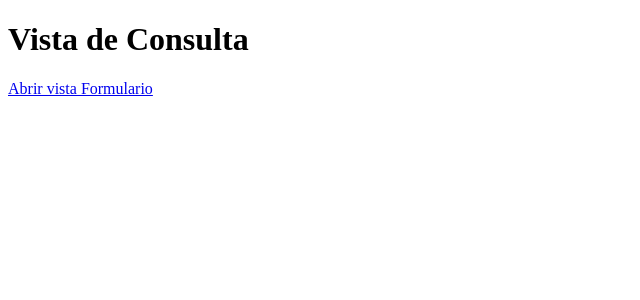
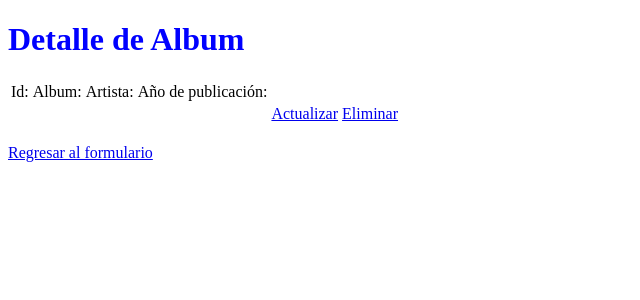
Before and after one commit to DiegoAaronS/POO206, a Flask app: template FlaskProyect/templates/consulta.html in a window 1280 px wide. Shown: the top 300 px of the page, without its empty margins (0-640 px from the left). Run offline with Flask 3, Linux system fonts and the light colour scheme; the template is opened without the code that fills it, so the values that code supplies are empty; some libraries are stand-ins or nearby versions.

Commit message:
Consultas en Flask (Python)

```diff
--- a/FlaskProyect/app.py
+++ b/FlaskProyect/app.py
@@ -16,7 +16,30 @@ mysql = MySQL(app)
 #Ruta de inicio
 @app.route('/')
 def home():
-    return render_template('formulario.html')
+    try:
+        cursor = mysql.connection.cursor()
+        cursor.execute('SELECT * FROM tb_album')
+        consultaTodo= cursor.fetchall()
+        return render_template('formulario.html', errores={}, albums=consultaTodo)
+    except Exception as e:
+        print('Error al consultar todo: '+e)
+        return render_template('formulario.html', errores={}, albums=[])
+    finally:
+        cursor.close()
+
+#Ruta de detalle
+@app.route('/detalle/<int:id>')
+def detalle(id):
+    try:
+        cursor = mysql.connection.cursor()
+        cursor.execute('SELECT * FROM tb_album WHERE id=%s',(id,))
+        consultaId= cursor.fetchone()
+        return render_template('consulta.html',album=consultaId)
+    except Exception as e:
+        print('Error al consultar por id: '+e)
+        return redirect(url_for('home'))
+    finally:
+        cursor.close()
 
 #Ruta de consulta
 @app.route('/consulta')
@@ -26,26 +49,41 @@ def consulta():
     #Ruta para el insert
 @app.route('/guardarAlbum', methods=['POST'])
 def guardar():
-    #obtener los datos para insertar
+
+    errores={}
+
     Vtitulo = request.form.get('txtTitulo', '').strip()
     Vartista = request.form.get('txtArtista', '').strip()
     Vanio = request.form.get('txtAnio', '').strip()
 
+    if not Vtitulo:
+        errores['txtTitulo']= 'Nombre del album obligatorio'
+    if not Vartista:
+        errores['txtArtista']= 'Nombre del artista obligatorio'
+    if not Vanio:
+        errores['txtAnio']= 'Año es obligatorio'
+    elif not Vanio.isdigit() or int(Vanio) < 1800 or int(Vanio) > 2100:
+        errores['txtAnio']= 'Ingresa un año válido'
+
+    if not errores:
+
     #Intentamos Ejecutar el INSERT
-    try:
-        cursor = mysql.connection.cursor()
-        cursor.execute('INSERT INTO tb_album (album, artista, anio) VALUES (%s, %s, %s)', (Vtitulo, Vartista, Vanio))
-        mysql.connection.commit()
-        flash('Album guardado con exito')
-        return redirect(url_for('home'))
+        try:
+            cursor = mysql.connection.cursor()
+            cursor.execute('INSERT INTO tb_album (album, artista, anio) VALUES (%s, %s, %s)', (Vtitulo, Vartista, Vanio))
+            mysql.connection.commit()
+            flash('Album guardado con exito')
+            return redirect(url_for('home'))
 
-    except Exception as e:
-        mysql.connection.rollback()
-        flash('Algo fallo: ' + str(e))
-        return redirect(url_for('home'))
+        except Exception as e:
+            mysql.connection.rollback()
+            flash('Algo fallo: ' + str(e))
+            return redirect(url_for('home'))
 
-    finally:
-        cursor.close()
+        finally:
+            cursor.close()
+
+    return render_template('formulario.html', errores=errores)
 
 #Ruta try-catch
 @app.errorhandler(404)
--- a/FlaskProyect/templates/consulta.html
+++ b/FlaskProyect/templates/consulta.html
@@ -6,7 +6,28 @@
     <title>Consulta</title>
 </head>
 <body>
-    <h1>Vista de Consulta</h1>
-    <a href="/">Abrir vista Formulario</a>
+    <h1 style="color:blue">Detalle de Album</h1>
+    <table>
+        <thead>
+            <tr>
+                <td>Id:</td>
+                <td>Album:</td>
+                <td>Artista:</td>
+                <td>Año de publicación:</td>
+            </tr>
+        </thead>
+        <tbody>
+            <tr>
+                <td>{{ album.0 }}</td>
+                <td>{{ album.1 }}</td>
+                <td>{{ album.2 }}</td>
+                <td>{{ album.3 }}</td>
+                <td><a href="#">Actualizar</a></td>
+                <td><a href="#">Eliminar</a></td>
+            </tr>
+        </tbody>
+    </table>
+    <br>
+<a href="/">Regresar al formulario</a>
 </body>
 </html>
```
Also changed, not shown: FlaskProyect/templates/formulario.html (+35 -5 lines).
